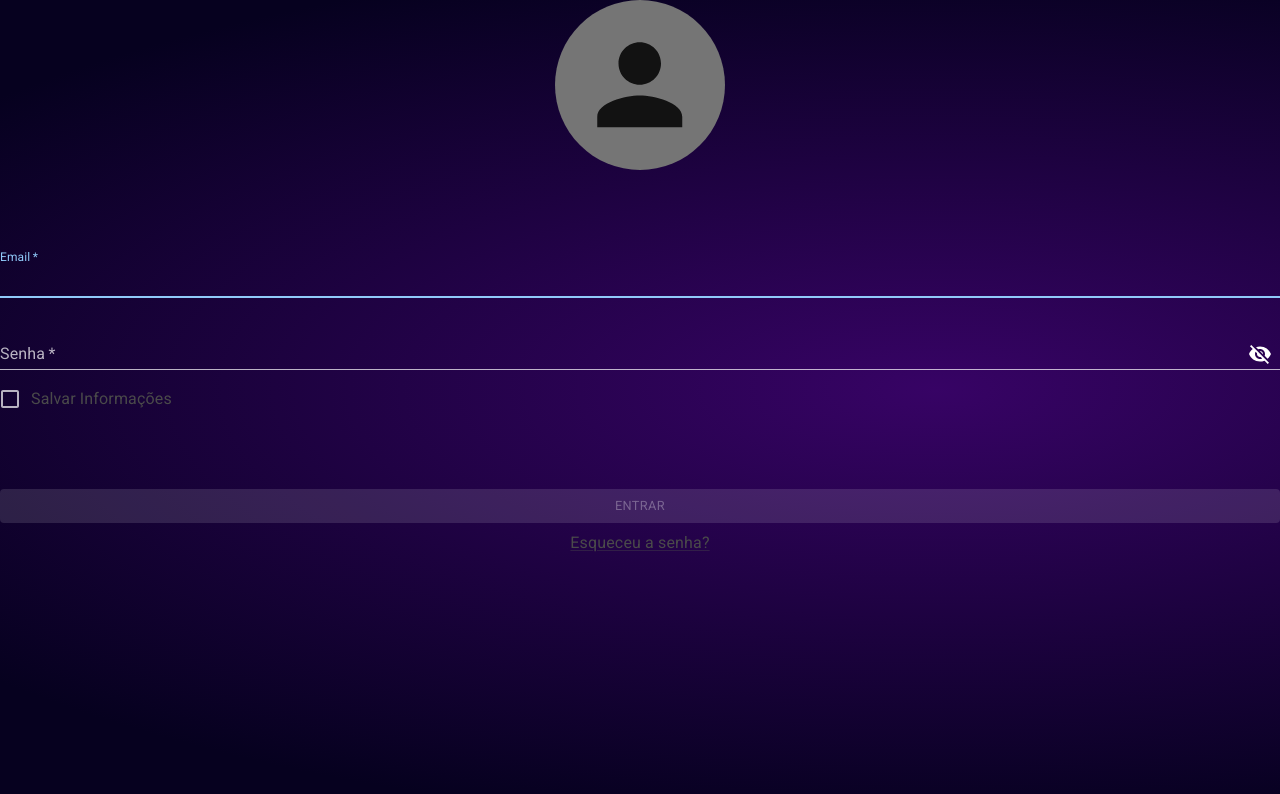
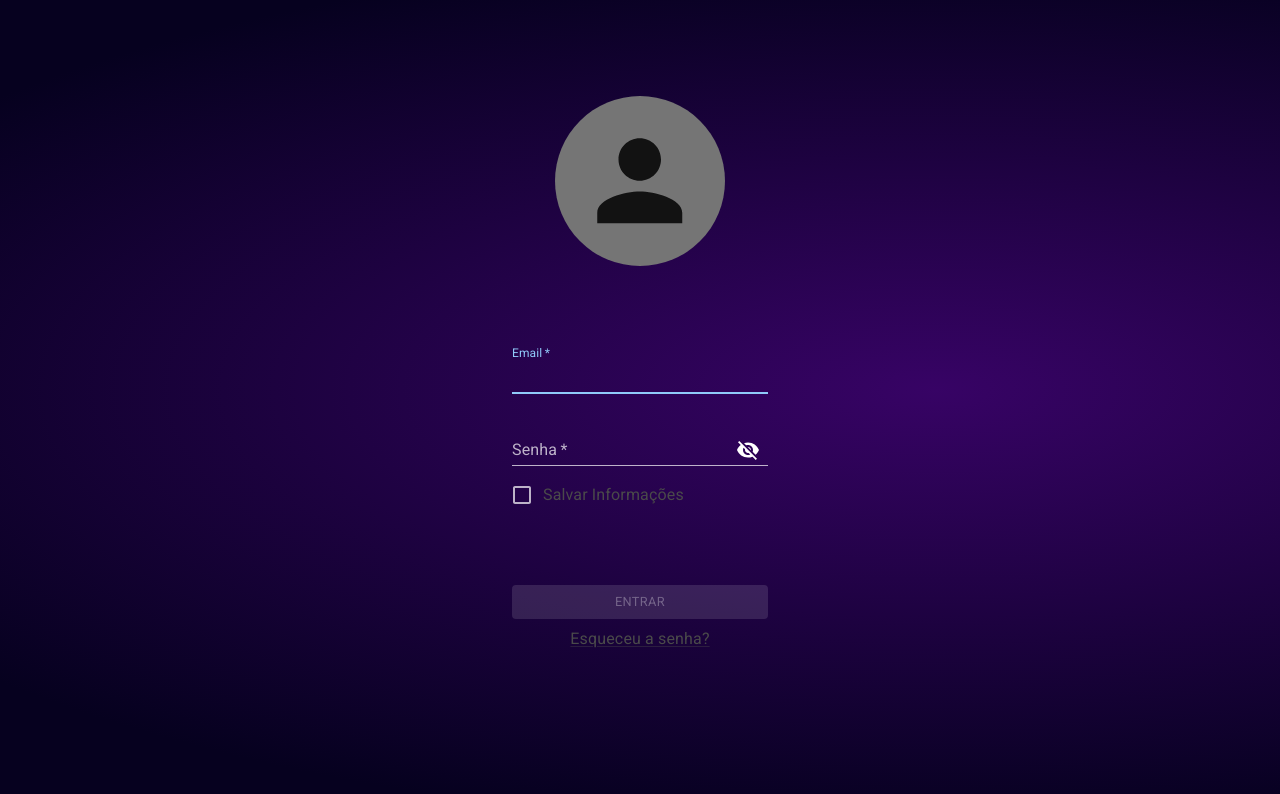
Before and after one commit to matchingbet/web, a Next.js app: page /login in a window 1280 px wide. Shown: the top 794 px of the page. Built offline with nearby package versions, Linux system fonts and the light colour scheme.

Commit message:
fix merge

```diff
--- a/src/pages/login/index.tsx
+++ b/src/pages/login/index.tsx
@@ -23,6 +23,12 @@ const StyledBox = styled(Box)(({ theme }) => ({
     height: "100vh",
     margin: "0 auto",
     padding: "4rem 0 2rem 0",
+  },
+  [theme.breakpoints.up('sm')]: {
+    width: "16rem",
+    height: "100vh",
+    margin: "0 auto",
+    padding: "6rem 0 3rem 0",
   }
 }));
 
```
